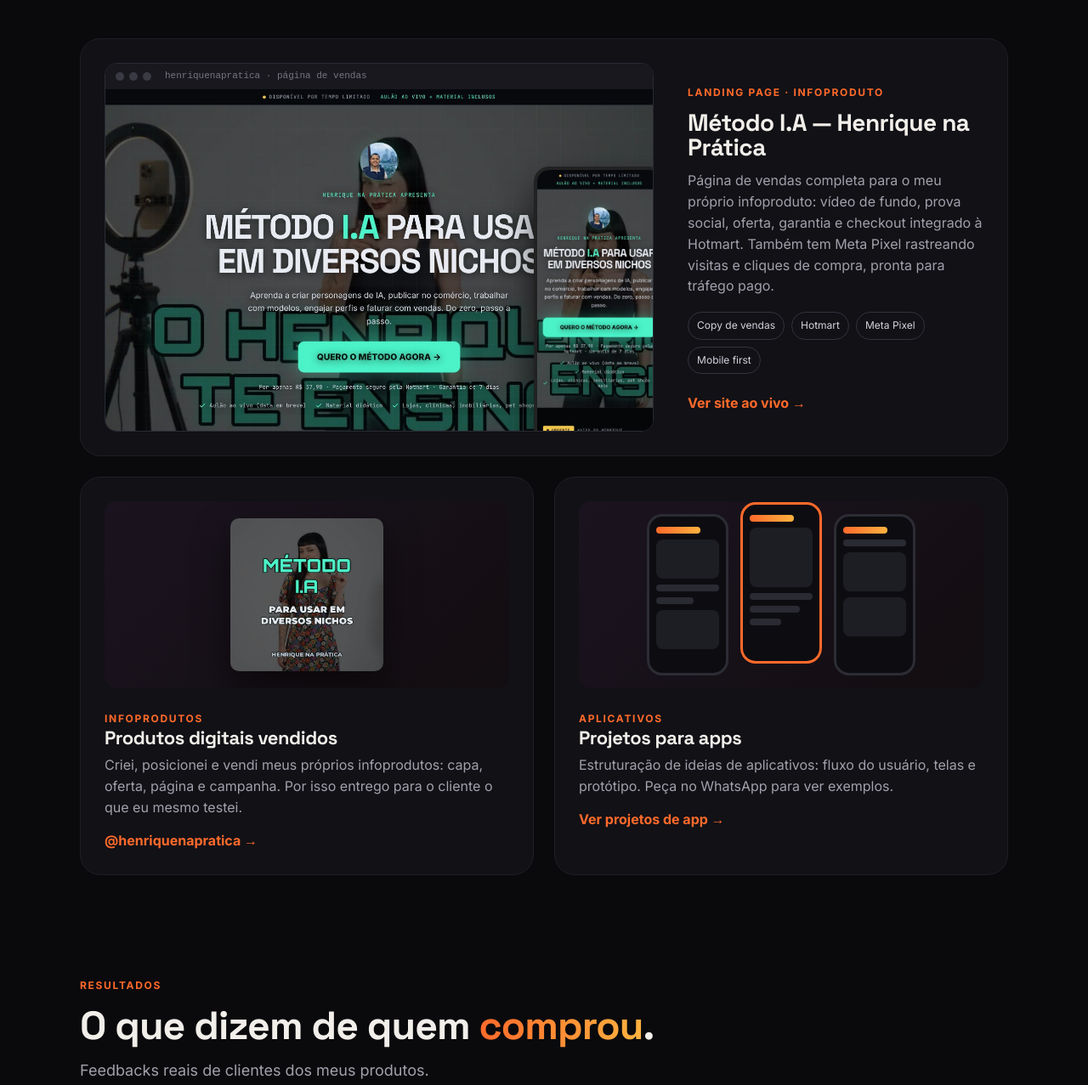
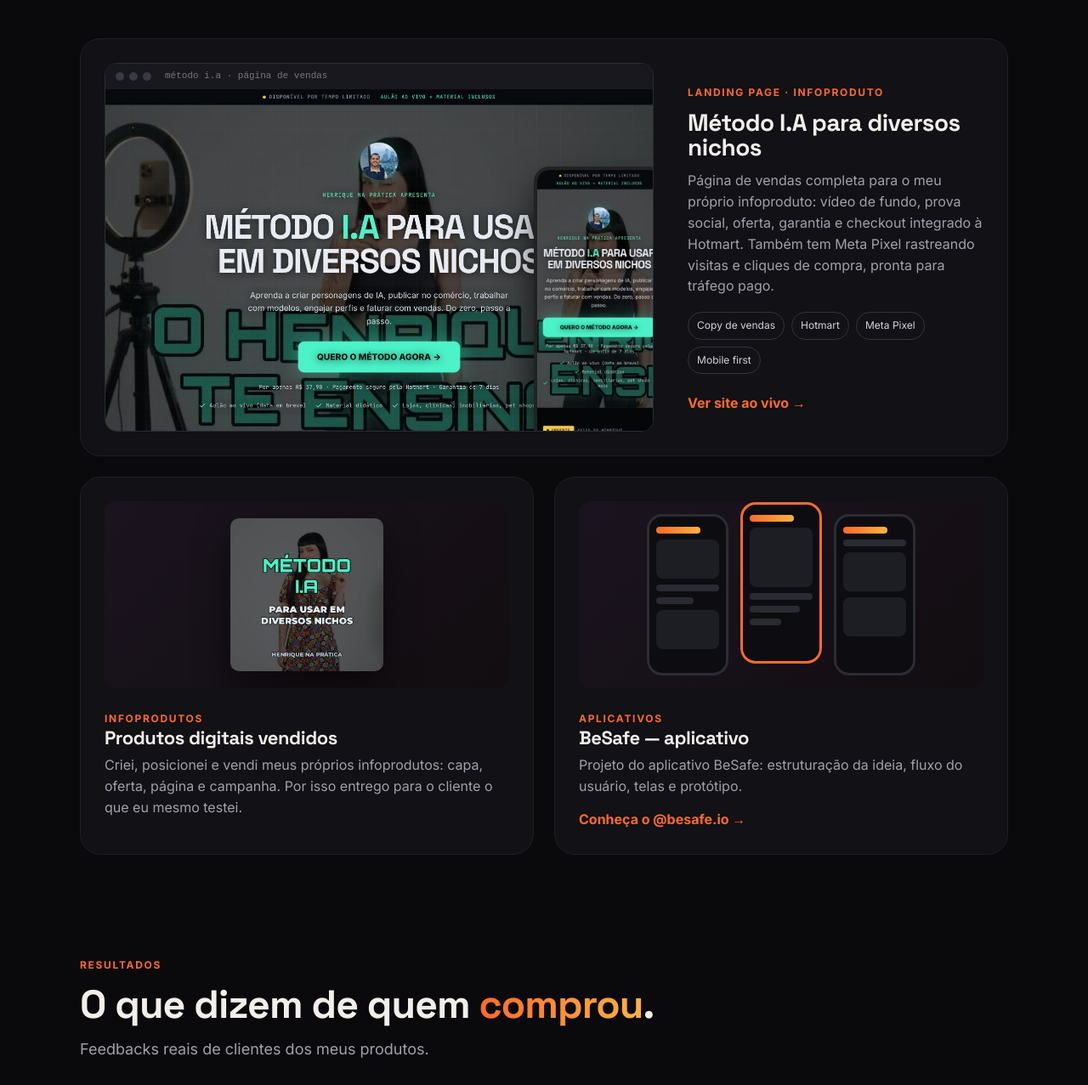
Before and after one commit to henriqueferreira095-afk/henriquenapratica, a plain HTML site: page portfolio/index.html in a window 1280 px wide. Shown: the part 2023-3300 px from the top of the page at 85% size. Drawn offline with Linux system fonts and the light colour scheme.

Commit message:
Portfólio: remove @henriquenapratica e destaca o app @besafe.io
Co-Authored-By: Claude Opus 5.5 <noreply@anthropic.com>
Claude-Session: https://claude.ai/code/session_01HJF9UbGbpTfpWJTqo83HNG

```diff
--- a/portfolio/index.html
+++ b/portfolio/index.html
@@ -7,7 +7,7 @@
 <meta name="description" content="Claudio Henrique, da Visuais que Vendem: criação de sites e landing pages que vendem, com experiência real em infoprodutos e projetos de aplicativos.">
 <meta property="og:title" content="Visuais que Vendem — Claudio Henrique">
 <meta property="og:description" content="Sites e landing pages feitos para vender. Quem cria já vendeu infoprodutos de verdade.">
-<meta property="og:image" content="img/site-henriquenapratica.jpg">
+<meta property="og:image" content="img/site-metodo-ia.jpg">
 <link rel="preconnect" href="https://fonts.googleapis.com">
 <link href="https://fonts.googleapis.com/css2?family=Space+Grotesk:wght@500;600;700&family=Inter:wght@400;500;600;700;800&display=swap" rel="stylesheet">
 <style>
@@ -249,13 +249,13 @@ footer.ft a:hover{color:var(--txt)}
     <!-- PROJETO PRINCIPAL -->
     <div class="case">
       <div class="browser">
-        <div class="bar"><i></i><i></i><i></i><span>henriquenapratica · página de vendas</span></div>
-        <img src="img/site-henriquenapratica.jpg" alt="Página de vendas do Método I.A — Henrique na Prática" loading="lazy">
-        <img class="phone" src="img/site-henriquenapratica-mobile.jpg" alt="Versão celular da página" loading="lazy">
+        <div class="bar"><i></i><i></i><i></i><span>método i.a · página de vendas</span></div>
+        <img src="img/site-metodo-ia.jpg" alt="Página de vendas do Método I.A" loading="lazy">
+        <img class="phone" src="img/site-metodo-ia-mobile.jpg" alt="Versão celular da página" loading="lazy">
       </div>
       <div>
         <span class="tag">Landing page · Infoproduto</span>
-        <h3>Método I.A — Henrique na Prática</h3>
+        <h3>Método I.A para diversos nichos</h3>
         <p>Página de vendas completa para o meu próprio infoproduto: vídeo de fundo, prova social, oferta, garantia e checkout integrado à Hotmart. Também tem Meta Pixel rastreando visitas e cliques de compra, pronta para tráfego pago.</p>
         <div class="chips"><span>Copy de vendas</span><span>Hotmart</span><span>Meta Pixel</span><span>Mobile first</span></div>
         <a class="lk" href="../" target="_blank" rel="noopener">Ver site ao vivo →</a>
@@ -269,7 +269,6 @@ footer.ft a:hover{color:var(--txt)}
         <span class="tag">Infoprodutos</span>
         <h3>Produtos digitais vendidos</h3>
         <p>Criei, posicionei e vendi meus próprios infoprodutos: capa, oferta, página e campanha. Por isso entrego para o cliente o que eu mesmo testei.</p>
-        <a class="lk" style="color:var(--acc);font-weight:700" href="https://www.instagram.com/henriquenapratica/" target="_blank" rel="noopener">@henriquenapratica →</a>
       </div>
       <!-- APLICATIVOS -->
       <div class="m">
@@ -279,9 +278,9 @@ footer.ft a:hover{color:var(--txt)}
           <div class="ph"><div class="ln a"></div><div class="ln"></div><div class="bx"></div><div class="bx"></div></div>
         </div>
         <span class="tag">Aplicativos</span>
-        <h3>Projetos para apps</h3>
-        <p>Estruturação de ideias de aplicativos: fluxo do usuário, telas e protótipo. Peça no WhatsApp para ver exemplos.</p>
-        <a class="lk" style="color:var(--acc);font-weight:700" href="https://wa.me/message/GIDUYFGESZKTD1" target="_blank" rel="noopener">Ver projetos de app →</a>
+        <h3>BeSafe — aplicativo</h3>
+        <p>Projeto do aplicativo BeSafe: estruturação da ideia, fluxo do usuário, telas e protótipo.</p>
+        <a class="lk" style="color:var(--acc);font-weight:700" href="https://www.instagram.com/besafe.io/" target="_blank" rel="noopener">Conheça o @besafe.io →</a>
       </div>
     </div>
     <!-- Para adicionar mais sites: copie um bloco <div class="case">…</div> acima e troque imagem, título, texto e link. -->
@@ -359,7 +358,7 @@ footer.ft a:hover{color:var(--txt)}
 <footer class="ft">
   <div class="wrap">
     <span>© <span id="y">2026</span> Visuais que Vendem · Claudio Henrique</span>
-    <span><a href="https://www.instagram.com/henriquenapratica/" target="_blank" rel="noopener">Instagram</a> · <a href="https://wa.me/message/GIDUYFGESZKTD1" target="_blank" rel="noopener">WhatsApp</a></span>
+    <span><a href="https://wa.me/message/GIDUYFGESZKTD1" target="_blank" rel="noopener">WhatsApp</a></span>
   </div>
 </footer>
 
```
Also changed, not shown: portfolio/img/site-metodo-ia-mobile.jpg (renamed from portfolio/img/site-henriquenapratica-mobile.jpg), portfolio/img/site-metodo-ia.jpg (renamed from portfolio/img/site-henriquenapratica.jpg).
